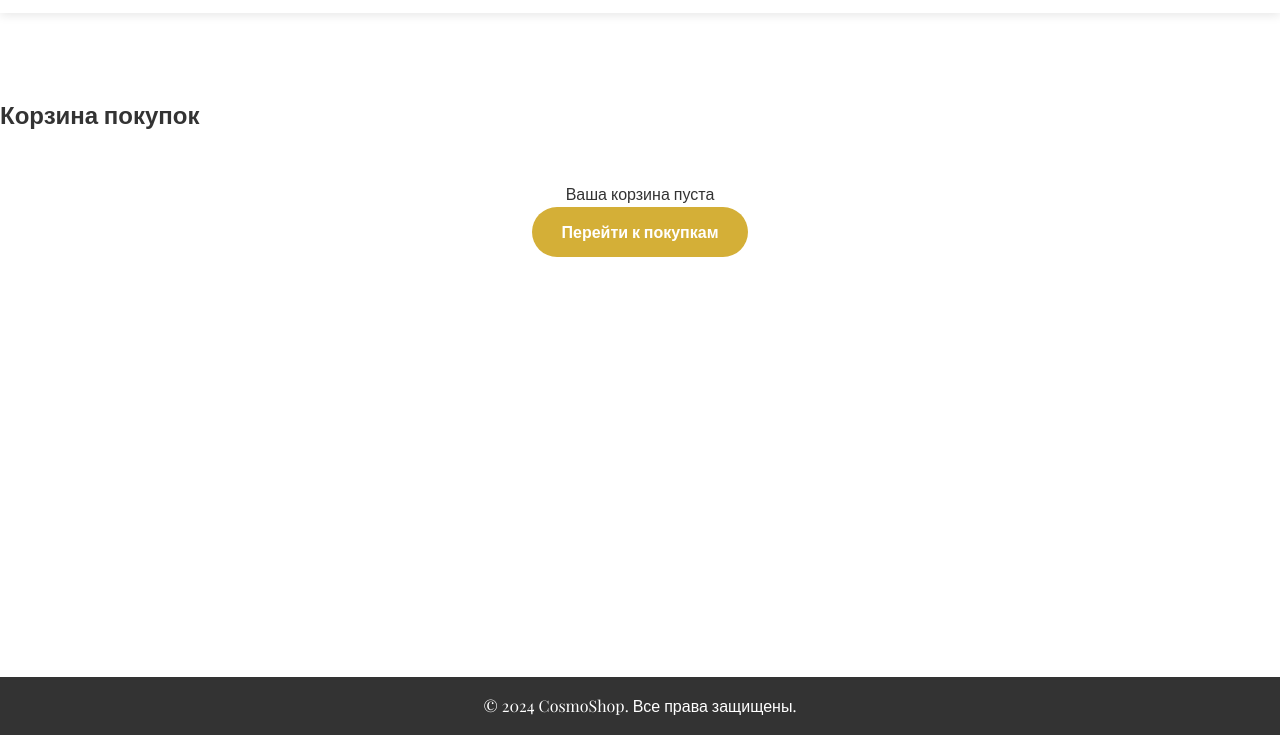
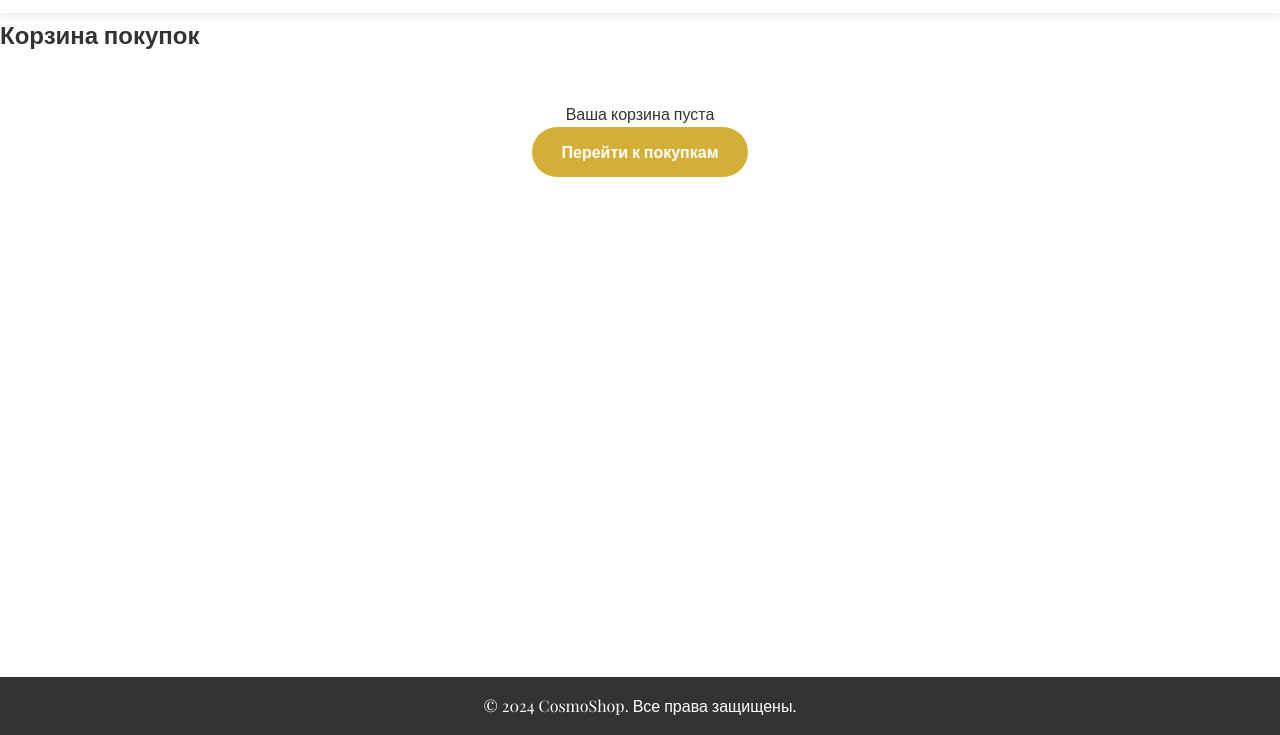
Before and after one commit to Victory-wvw/CosmoShop, a website: page cart.html in a window 1280 px wide. Shown: the part 65-800 px from the top of the page. Drawn offline with nearby package versions, Linux system fonts and the light colour scheme.

Commit message:
Update style.css

```diff
--- a/css/style.css
+++ b/css/style.css
@@ -381,7 +381,7 @@ body {
 
 /* Cart styles */
 .cart {
-    padding: 100px 0 50px;
+    padding: 20px 0 50px;
     margin-top: 60px;
     min-height: calc(100vh - 200px);
 }
```
